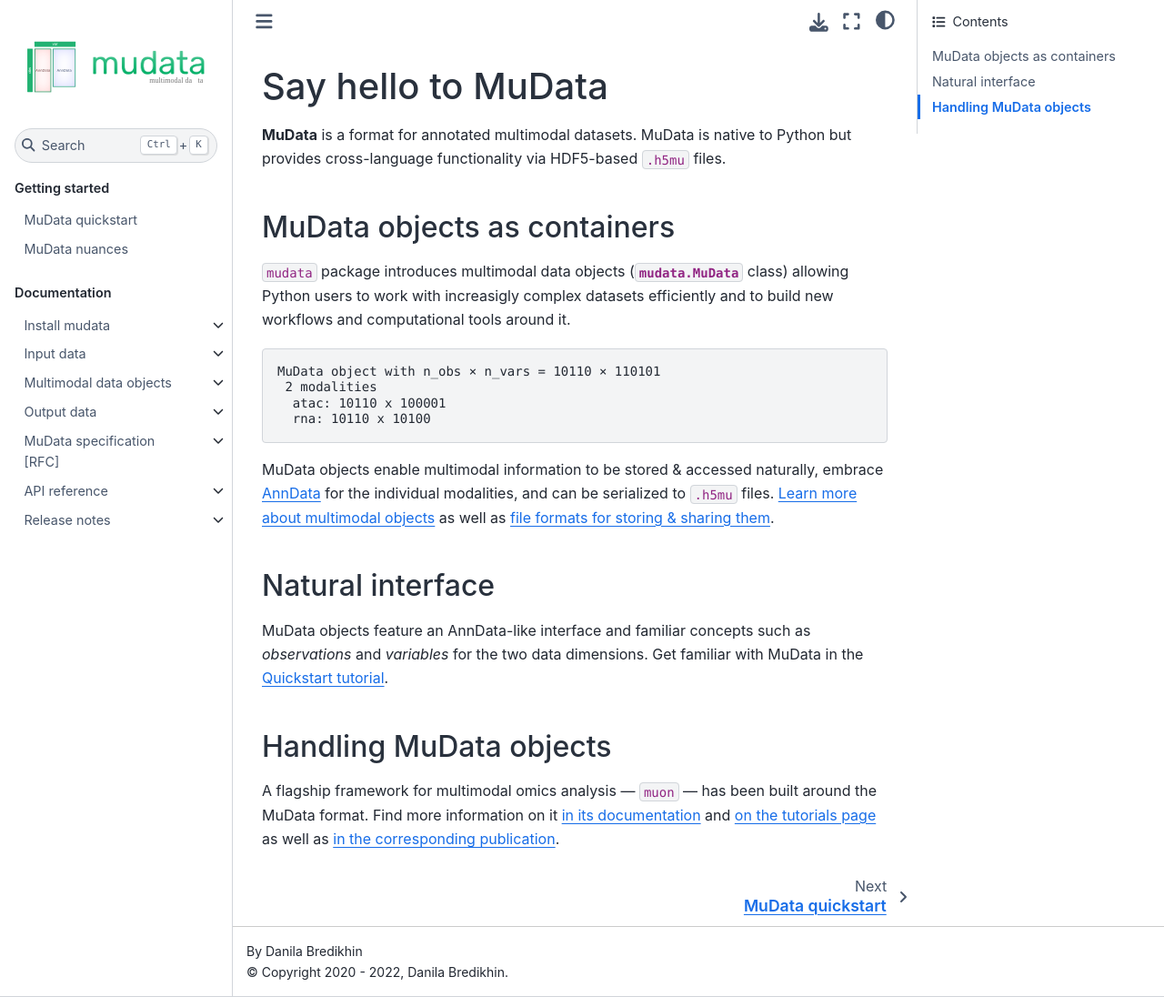
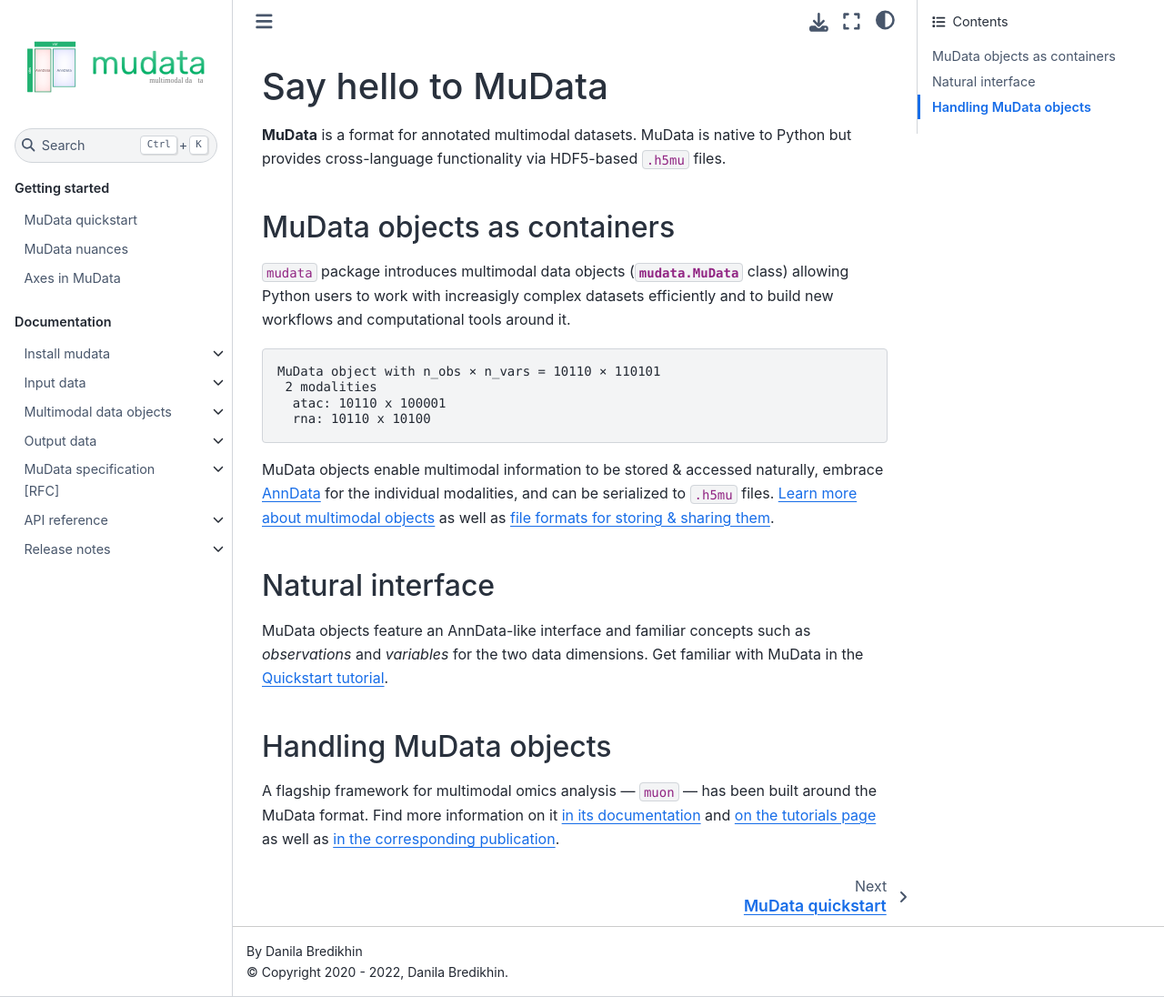
Before and after one commit to scverse/mudata, a Sphinx documentation site: the page built from docs/source/index.rst, in a window 1280 px wide and 1096 px high. Shown: the whole window at 91% size. Built offline with Sphinx 7.4.7 and the Sphinx Book theme 1.1.4, drawn with Linux system fonts in a browser that asks for light colours; pages that are not in the unit, such as notebooks, are missing from menus.

Commit message:
Add axes notebook into the TOC tree

```diff
--- a/docs/source/index.rst
+++ b/docs/source/index.rst
@@ -34,6 +34,7 @@ A flagship framework for multimodal omics analysis — ``muon`` — has been bui
 
    notebooks/quickstart_mudata.ipynb
    notebooks/nuances.ipynb
+   notebooks/axes.ipynb
 
 .. toctree::
    :hidden:
```
